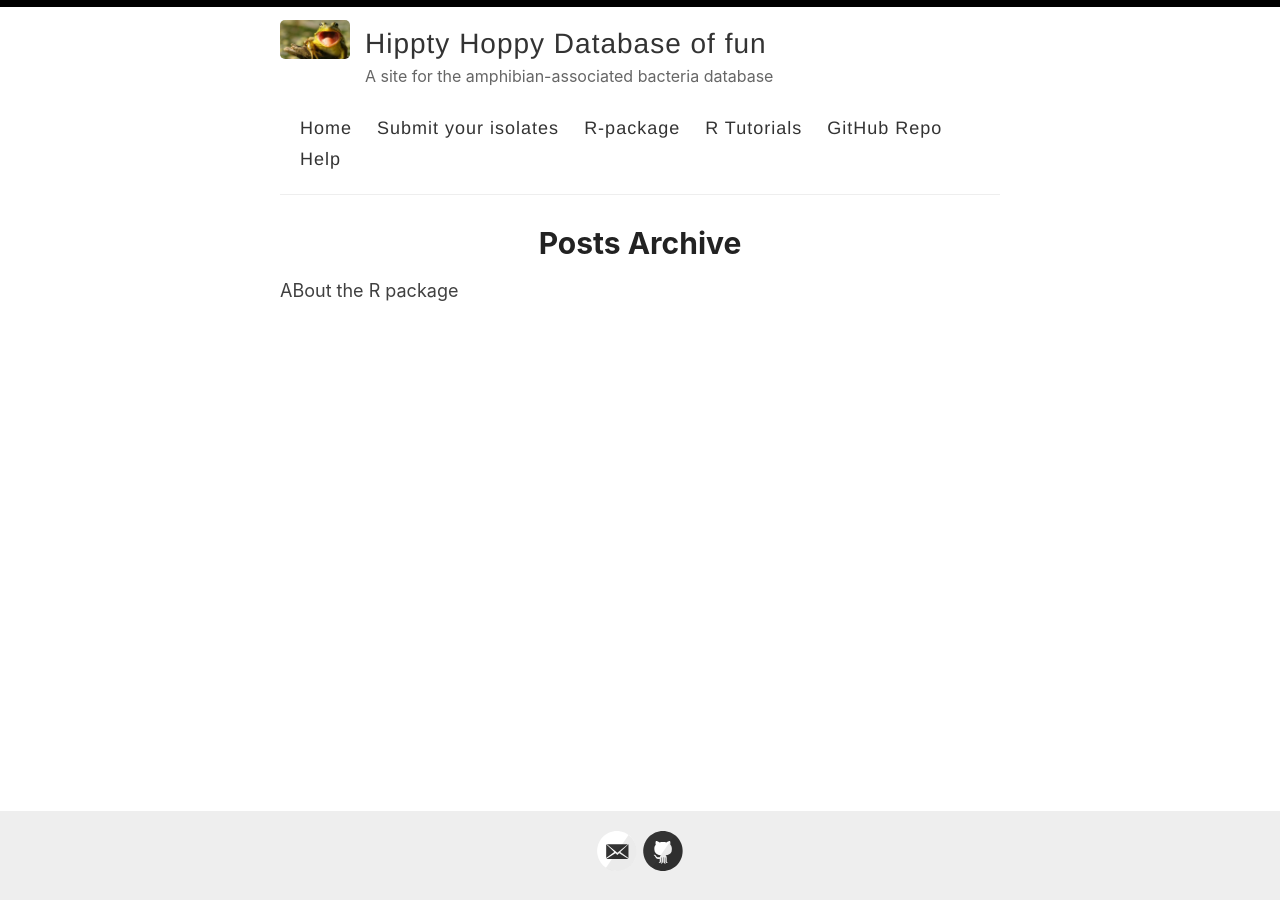
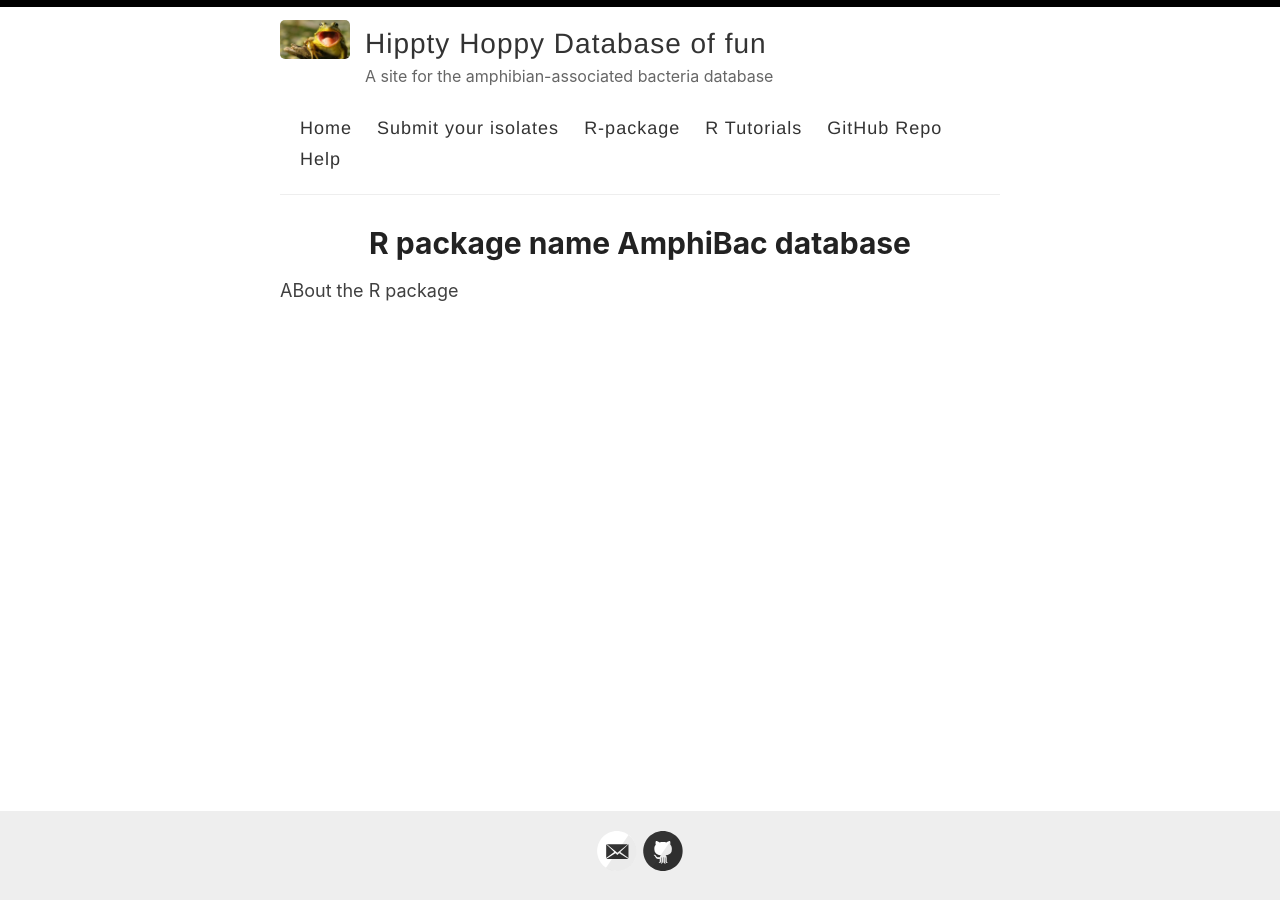
Before and after one commit to pattyjk/pattyjk.github.io, a Jekyll site: the page built from _pages/r-package.md, in a window 1280 px wide. Built offline with Jekyll 4.4.1, drawn with Linux system fonts in a browser that asks for light colours.

Commit message:
Update r-package.md

```diff
--- a/_pages/r-package.md
+++ b/_pages/r-package.md
@@ -1,7 +1,7 @@
 ---
 layout: page
-permalink: /archive/
-title: Posts Archive
+permalink: /r-package/
+title: R package name AmphiBac database
 ---
 
 ABout the R package
```
